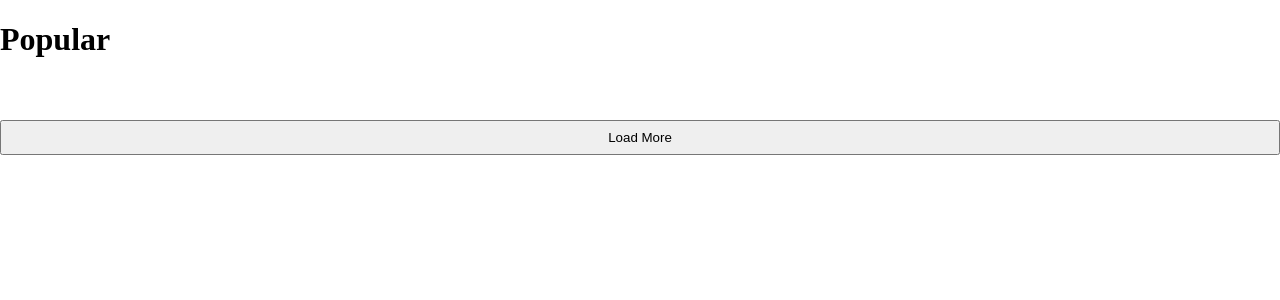
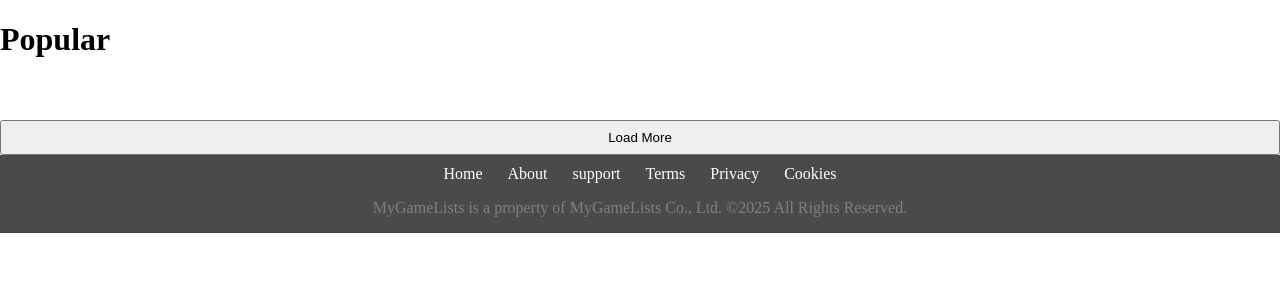
Before and after one commit to FlatWaffle/MyGameListsFork, a Python web app: template Templates/index.html in a window 1280 px wide. Shown: the part 80-380 px from the top of the page. Run offline with Jinja, Linux system fonts and the light colour scheme; the template is opened without the code that fills it, so the values that code supplies are empty.

Commit message:
Made a simple footer

```diff
--- a/Templates/GameDetails.html
+++ b/Templates/GameDetails.html
@@ -22,7 +22,6 @@
     <!-- Header -->
     <div class="headerGD">
         <h1 id = "GDname">API error</h1>
-        <p>Fetch slow or failed</p>
   </div>
 
     <div class="containerGD">
@@ -52,6 +51,7 @@
                 <div>Ranked: #327</div>
                 <div>Released: December 2020</div>
                 <div>Genre: Action RPG</div>
+                <div>Developed by:</div>
             </div>
 
             <!-- Synopsis -->
--- a/Templates/index.html
+++ b/Templates/index.html
@@ -30,5 +30,19 @@
     <button id="loadMoreBtn">Load More</button>
 </div>
 <script src="../static/js/script.js"></script>
+
+<footer>
+    <div class="footerlinks">
+        <a href="index.html">Home</a>
+        <a href="about.html">About</a>
+        <a href="support.html">support</a>
+        <a href="terms.html">Terms</a>
+        <a href="privacy.html">Privacy</a>
+        <a href="cookies.html">Cookies</a>
+    </div>
+    <div class="footerCR">
+        <p>MyGameLists is a property of MyGameLists Co., Ltd. ©2025 All Rights Reserved.</p>
+    </div>
+</footer>
 </body>
 </html>
--- a/static/css/style.css
+++ b/static/css/style.css
@@ -17,6 +17,33 @@ header{
     gap: 25px;
     color: white;
 }
+
+
+
+/*Footer*/
+footer{
+    background-color: #4a4a4a;
+    display: flex;
+    flex-direction: column;
+    align-items: center;
+}
+.footerlinks{
+    display: flex;
+    align-items: center;
+    gap: 25px;
+    color: white;
+    margin-top: 10px;
+
+}
+
+.footerCR{
+    display: flex;
+    align-items: center;
+    gap: 25px;
+    color: gray;
+
+}
+
 
 /* Grid smaller images */
 .grid {
```
